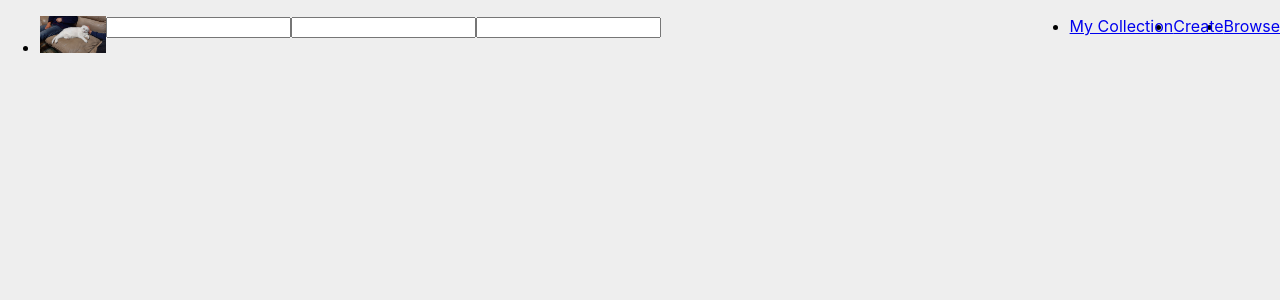
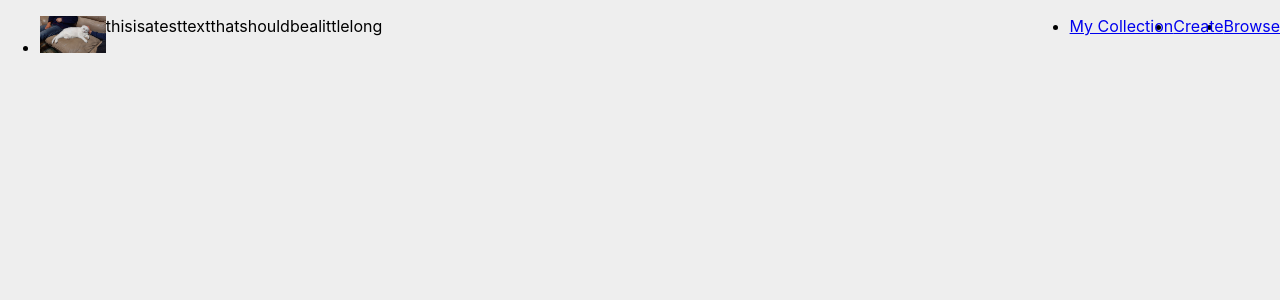
Before and after one commit to DanWang725/newsfailer-web-editor, a React (Create React App) app: page / in a window 1280 px wide. Shown: the top 300 px of the page. Built offline with nearby package versions, Linux system fonts and the light colour scheme.

Commit message:
testing a different span selection system

```diff
--- /dev/null
+++ b/src/components/TextSpan/TextSpan.js
@@ -0,0 +1,3 @@
+export const TextSpan = ({text, mouseUpCapture, ...props}) => {
+    return <span {...props} onMouseUpCapture={(stuff)=>mouseUpCapture(stuff)}>{text}</span>
+}
--- a/src/components/editor/Editor.js
+++ b/src/components/editor/Editor.js
@@ -1,19 +1,36 @@
-import { useState, useRef } from "react"
+import { useState, useRef, useEffect } from "react"
 import { ActionTextArea } from "../ActionTextArea/ActionTextArea";
+import { TextSpan } from "../TextSpan/TextSpan";
 
 
 export const Editor = () => {
-    const [selectedText, setSelectedText] = useState("");
+    const [selectedText, setSelectedText] = useState([]);
     const currentRef = useRef(null);
 
-    const selectionActiveHandler = (selection) => {
-        setSelectedText(selection);
+    useEffect(() => {setSelectedText("this is a test text that should be a little long".split(" ").map((word, index) => {
+        return <TextSpan text={word} id={index} mouseUpCapture={consoleLogSelect}></TextSpan>
+    }))}, []);
+
+
+
+    // const selectionActiveHandler = (selection) => {
+    //     setSelectedText(selection);
+    // }
+
+    const consoleLogSelect = (selected) =>{
+        console.log(selected);
+        console.log(window.getSelection());
+        console.log(window.getSelection()?.anchorNode?.parentElement?.id);
+        console.log(selectedText);
+        console.log(selectedText.filter((word) => `${word.props.id}` === window.getSelection()?.anchorNode?.parentElement?.id));
     }
 
+    //init text
+
     return (<div>
-        <ActionTextArea currentRef={currentRef} id={1} selectionActiveHandler={selectionActiveHandler}/>
+        {/* <ActionTextArea currentRef={currentRef} id={1} selectionActiveHandler={selectionActiveHandler}/>
         <ActionTextArea currentRef={currentRef} id={2} selectionActiveHandler={selectionActiveHandler}/>
-        <ActionTextArea currentRef={currentRef} id={3} selectionActiveHandler={selectionActiveHandler}/>
-        <h1>{selectedText}</h1>
+        <ActionTextArea currentRef={currentRef} id={3} selectionActiveHandler={selectionActiveHandler}/> */}
+        {selectedText}
     </div>)
 }
```
